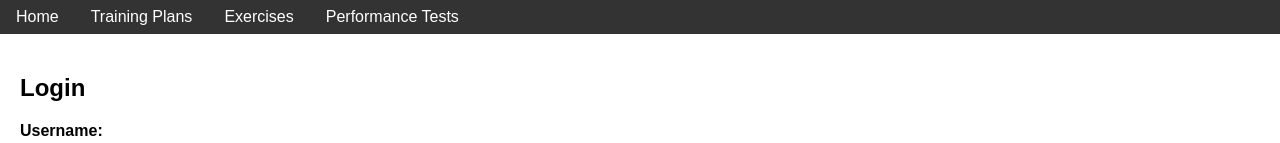
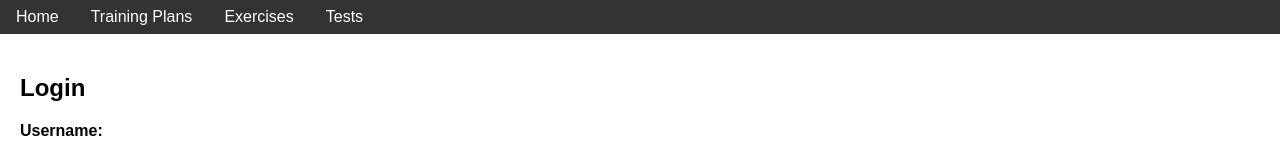
Before and after one commit to DMCurry/Crushr-Frontend, a React (Vite) app: page /login in a window 1280 px wide. Shown: the top 143 px of the page. Built offline with nearby package versions, Linux system fonts and the light colour scheme.

Commit message:
Make small cosmetic changes

```diff
--- a/src/App.jsx
+++ b/src/App.jsx
@@ -28,7 +28,7 @@ function App() {
           <li><Link to="/">Home</Link></li>
           <li><Link to="/training-plans">Training Plans</Link></li>
           <li><Link to="/exercises">Exercises</Link></li>
-          <li><Link to="/performance-tests">Performance Tests</Link></li>
+          <li><Link to="/performance-tests">Tests</Link></li>
           {isAuthenticated && (
             <li>
               <Link to="/login" onClick={handleSignOut}>Sign Out</Link>
--- a/src/pages/Calendar.css
+++ b/src/pages/Calendar.css
@@ -19,6 +19,7 @@
     padding: 20px;
     background-color: #f9f9f9;
     text-align: center;
+    align-items: center;
     border-radius: 8px;
     box-shadow: 0 2px 5px rgba(0, 0, 0, 0.1);
     min-height: 150px; /* Increased height */
@@ -51,6 +52,7 @@
     height: 24px;
     text-align: center;
     cursor: pointer;
+    margin-top: 10px;
   }
 
   .add-modal {
```
